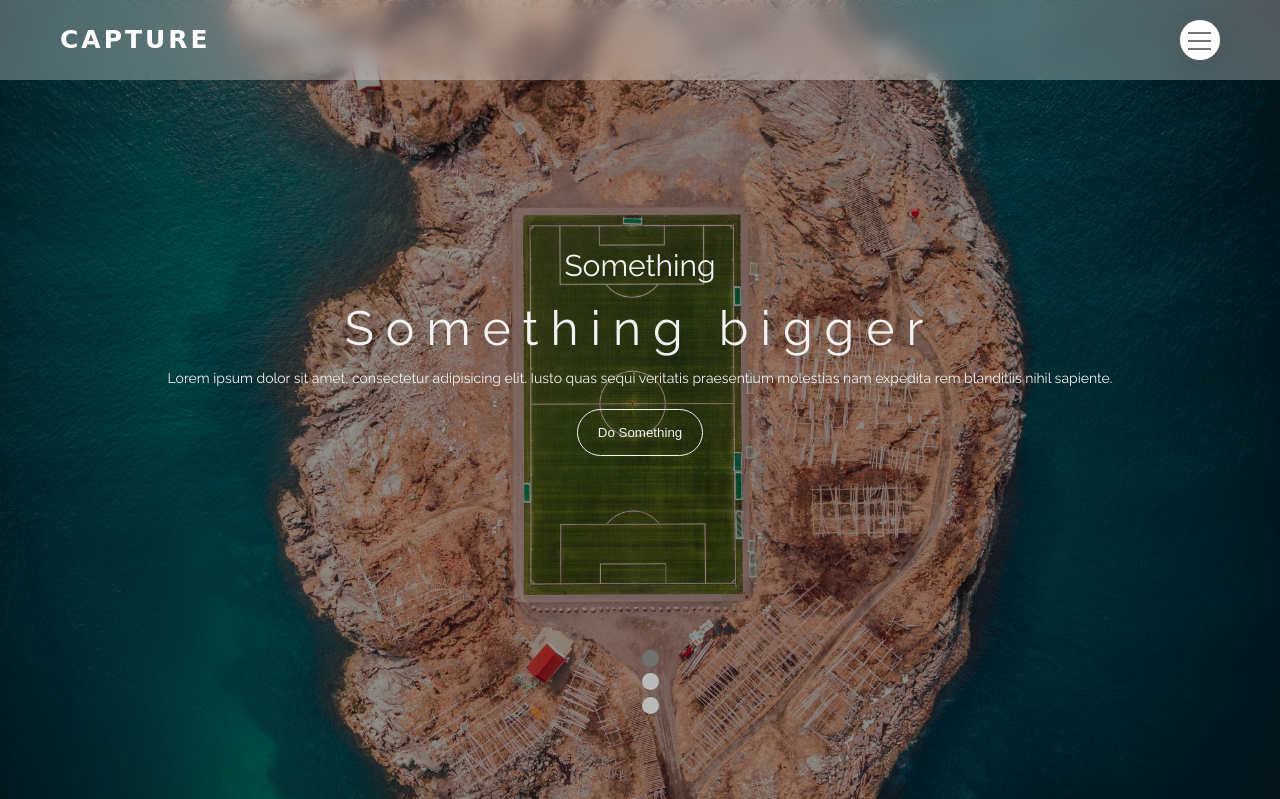
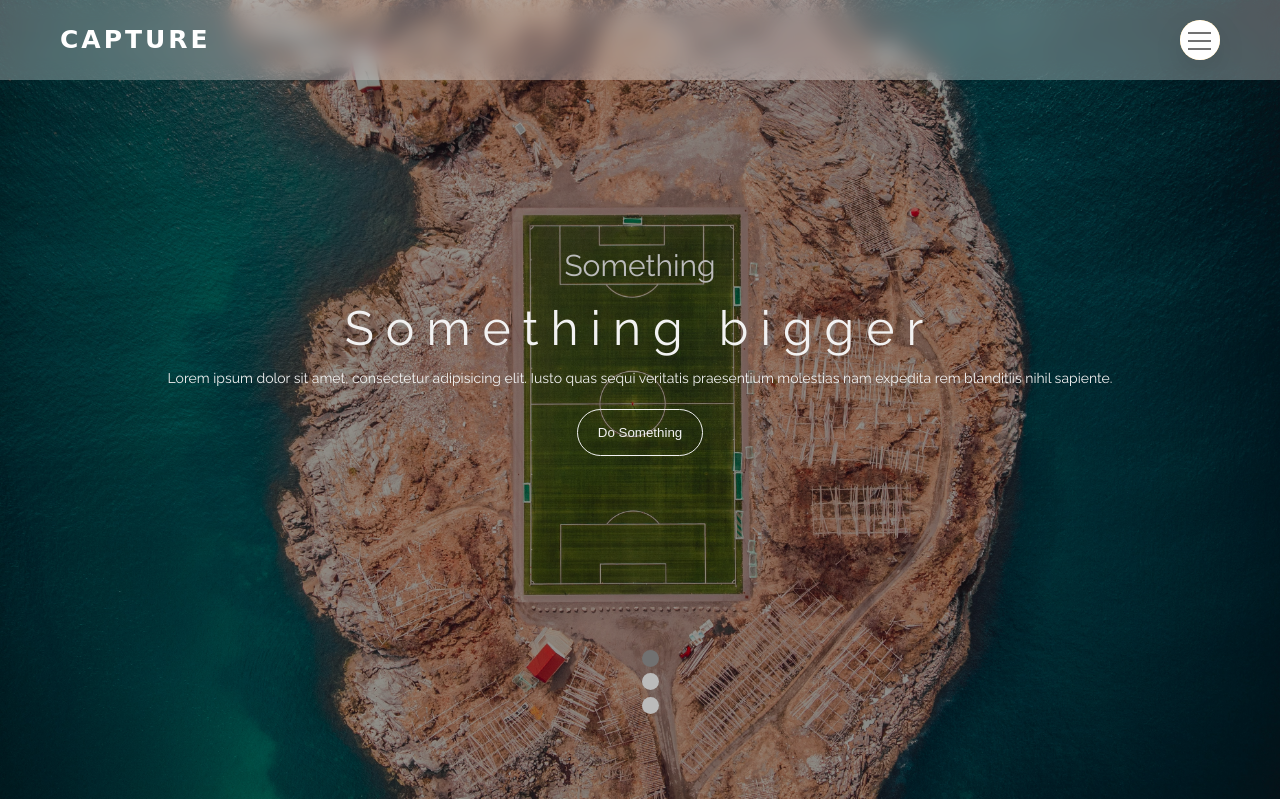
Before and after one commit to manikagnish/photography, a PHP site: page / in a window 1280 px wide. Shown: the top 799 px of the page. Run offline with PHP 8.4, Linux system fonts and the light colour scheme; some web fonts are replaced.

Commit message:
updated landing page

```diff
--- a/css/main.css
+++ b/css/main.css
@@ -430,7 +430,6 @@ label {
 
 .landing {
   height: 100vh;
-  /* Fading animation */
 }
 
 .landing .mySlides {
@@ -458,6 +457,10 @@ label {
   text-align: center;
 }
 
+.landing .text h4 {
+  color: #bbb;
+}
+
 .landing .dots {
   position: absolute;
   bottom: 10vh;
@@ -482,9 +485,9 @@ label {
 
 .landing .fade {
   -webkit-animation-name: fade;
+          animation-name: fade;
   -webkit-animation-duration: 1.5s;
-  animation-name: fade;
-  animation-duration: 1.5s;
+          animation-duration: 1.5s;
 }
 
 @-webkit-keyframes fade {
@@ -504,10 +507,4 @@ label {
     opacity: 1;
   }
 }
-
-@media only screen and (max-width: 300px) {
-  .landing .text {
-    font-size: 1.1rem;
-  }
-}
 /*# sourceMappingURL=main.css.map */
--- a/css/pages/_landing.scss
+++ b/css/pages/_landing.scss
@@ -23,10 +23,12 @@
     top: 30%;
     width: 100%;
     text-align: center;
+    h4 {
+      color: $color-gray;
+    }
   }
 
   // The dots
-
   .dots {
     position: absolute;
     bottom: 10vh;
@@ -48,21 +50,10 @@
     background-color: $color-gray-dark;
   }
 
-  /* Fading animation */
+  // Fading animation
   .fade {
-    -webkit-animation-name: fade;
-    -webkit-animation-duration: 1.5s;
     animation-name: fade;
     animation-duration: 1.5s;
-  }
-
-  @-webkit-keyframes fade {
-    from {
-      opacity: 0.4;
-    }
-    to {
-      opacity: 1;
-    }
   }
 
   @keyframes fade {
@@ -73,10 +64,4 @@
       opacity: 1;
     }
   }
-
-  @media only screen and (max-width: 300px) {
-    .text {
-      font-size: 1.1rem;
-    }
-  }
 }
```
Also changed, not shown: 1 other file.
